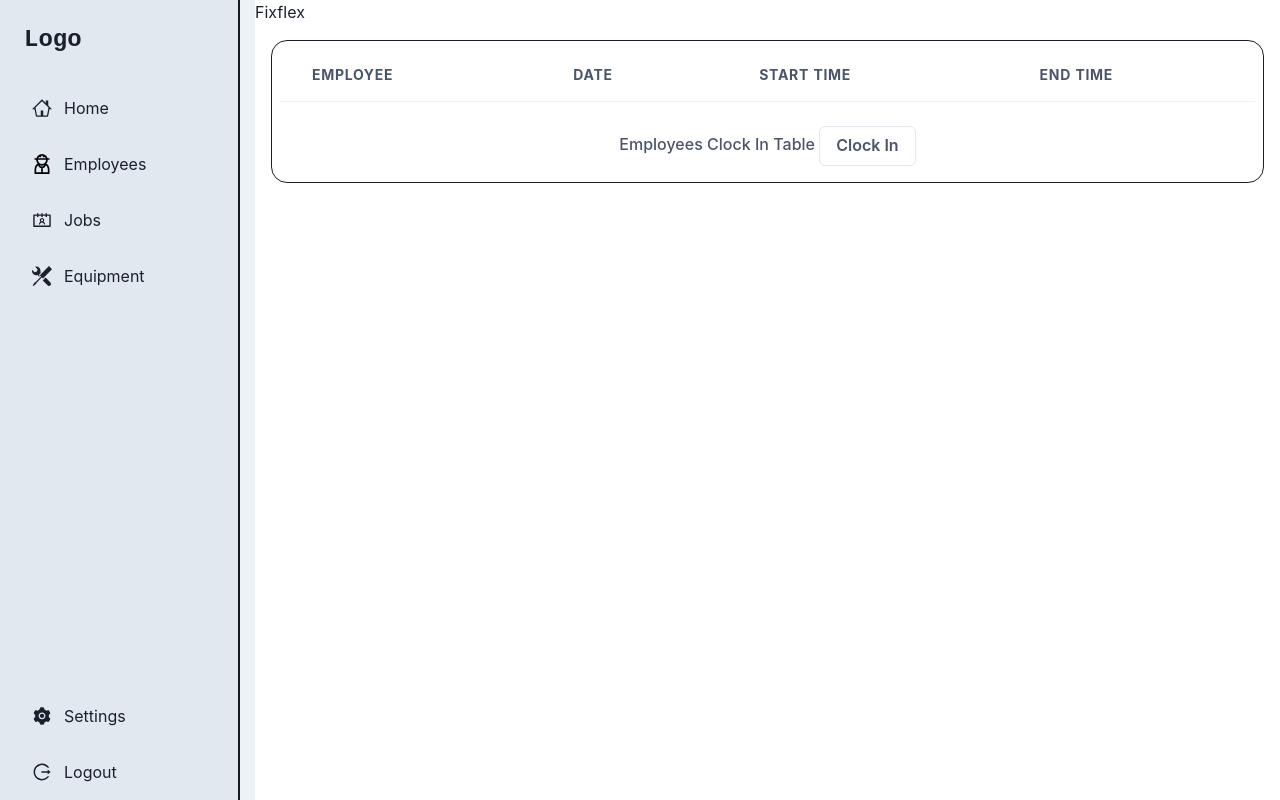
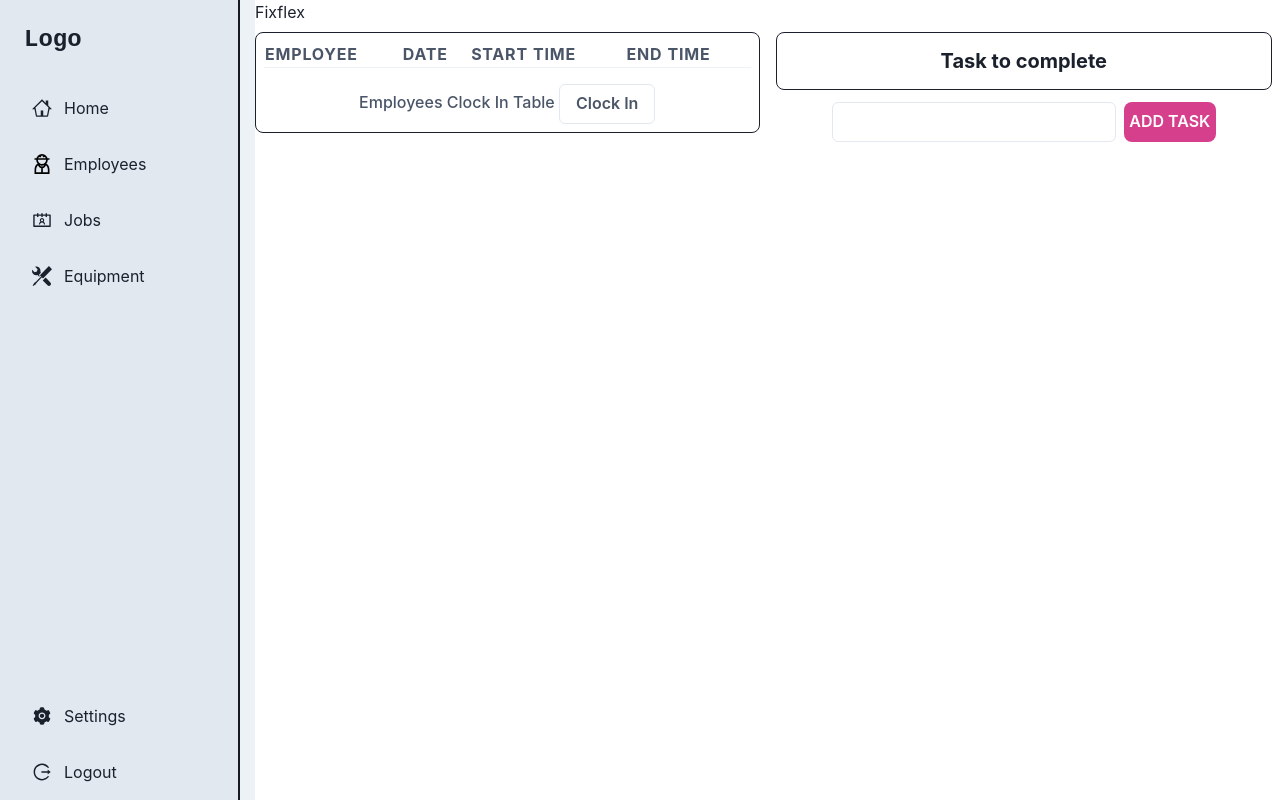
Before and after one commit to ShadFyt/Contractor-Assist-front-end, a React (Create React App) app: page /jobs/1 in a window 1280 px wide. Built offline with nearby package versions, Linux system fonts and the light colour scheme.

Commit message:
task isComplete redux setup

```diff
--- a/src/components/Main.jsx
+++ b/src/components/Main.jsx
@@ -3,7 +3,7 @@ import { Switch, Route, Redirect, withRouter } from "react-router-dom";
 import { Box, Stack } from "@chakra-ui/react";
 import Sidebar from "./layout/Sidebar";
 import ListJobs from "./jobs";
-import { SingleJobPage } from "./jobs/singleJobPage";
+import { SingleJobPage } from "./jobs/singleJob/singleJobPage";
 
 const HomePage = () => {
   return <div>Home page</div>;
--- a/src/components/jobs/JobComponent.jsx
+++ b/src/components/jobs/JobComponent.jsx
@@ -1,5 +1,7 @@
 import React from "react";
 import { Link as ReactLink } from "react-router-dom";
+import { MdOutlineCancelPresentation } from "react-icons/md";
+import { AiOutlineCheckCircle } from "react-icons/ai";
 
 import {
   Box,
@@ -20,6 +22,9 @@ import {
   Link,
   Badge,
   Tooltip,
+  StackDivider,
+  Spacer,
+  Icon,
 } from "@chakra-ui/react";
 import { EditClientForm } from "./editClientForm";
 import { DeleteJob } from "./deleteJob";
@@ -73,6 +78,43 @@ const ContactInfo = ({ jobContact, jobId }) => {
   );
 };
 
+const TaskTab = ({ jobTasks }) => {
+  if (jobTasks.length <= 0) {
+    return <Text>No tasks</Text>;
+  }
+  return (
+    <VStack
+      alignItems="stretch"
+      w="100%"
+      border="1px"
+      rounded="lg"
+      marginBottom={3}
+      p={4}
+      divider={<StackDivider colorScheme="gray" color="gray.300" />}
+    >
+      <HStack>
+        <Heading as="h4" color="black">
+          Task
+        </Heading>
+        <Spacer />
+        <Text color="black">Status</Text>
+      </HStack>
+      {jobTasks.map((task) => (
+        <HStack key={task.id}>
+          console.log
+          <Text>{task.task}</Text>
+          <Spacer />
+          {task.isComplete ? (
+            <Icon as={AiOutlineCheckCircle} color="green.700" fontSize="lg" />
+          ) : (
+            <Icon as={MdOutlineCancelPresentation} color="red" fontSize="lg" />
+          )}
+        </HStack>
+      ))}
+    </VStack>
+  );
+};
+
 const InfoTabs = ({ job }) => {
   return (
     <Box w="full">
@@ -96,7 +138,10 @@ const InfoTabs = ({ job }) => {
           <TabPanel>
             <DetailTab jobDetail={job.detail} />
           </TabPanel>
-          <TabPanel>some content3</TabPanel>
+          <TabPanel>
+            {" "}
+            <TaskTab jobTasks={job.tasks} />
+          </TabPanel>
         </TabPanels>
       </Tabs>
     </Box>
--- a/src/components/jobs/job_board.json
+++ b/src/components/jobs/job_board.json
@@ -15,7 +15,8 @@
       "endDate": "7/9/2021",
       "jobType": "Both"
     },
-    "workers": []
+    "workers": [],
+    "tasks": []
   },
   {
     "id": 2,
@@ -33,7 +34,8 @@
       "endDate": "2/2/2021",
       "jobType": "Installation"
     },
-    "workers": []
+    "workers": [],
+    "tasks": []
   },
   {
     "id": 3,
@@ -51,7 +53,8 @@
       "endDate": "12/2/2020",
       "jobType": "Both"
     },
-    "workers": []
+    "workers": [],
+    "tasks": []
   },
   {
     "id": 4,
@@ -69,7 +72,8 @@
       "endDate": "7/7/2021",
       "jobType": "Sanding"
     },
-    "workers": []
+    "workers": [],
+    "tasks": []
   },
   {
     "id": 5,
@@ -87,7 +91,8 @@
       "endDate": "1/15/2021",
       "jobType": "Installation"
     },
-    "workers": []
+    "workers": [],
+    "tasks": []
   },
   {
     "id": 6,
@@ -105,7 +110,8 @@
       "endDate": "8/10/2021",
       "jobType": "Both"
     },
-    "workers": []
+    "workers": [],
+    "tasks": []
   },
   {
     "id": 7,
@@ -123,7 +129,8 @@
       "endDate": "10/11/2021",
       "jobType": "Installation"
     },
-    "workers": []
+    "workers": [],
+    "tasks": []
   },
   {
     "id": 8,
@@ -141,7 +148,8 @@
       "endDate": "6/7/2021",
       "jobType": "Both"
     },
-    "workers": []
+    "workers": [],
+    "tasks": []
   },
   {
     "id": 9,
@@ -159,7 +167,8 @@
       "endDate": "3/5/2021",
       "jobType": "Sanding"
     },
-    "workers": []
+    "workers": [],
+    "tasks": []
   },
   {
     "id": 10,
@@ -177,6 +186,7 @@
       "endDate": "7/22/2021",
       "jobType": "Sanding"
     },
-    "workers": []
+    "workers": [],
+    "tasks": []
   }
 ]
--- a/src/components/jobs/singleJobPage.jsx
+++ b/src/components/jobs/singleJob/singleJobPage.jsx
@@ -1,19 +1,17 @@
 import React, { useState } from "react";
 import { useSelector, useDispatch } from "react-redux";
-import { employeesAdded } from "../../features/job/jobSlice";
+import { employeesAdded } from "../../../features/job/jobSlice";
 
 import {
   Button,
   Table,
   Thead,
   Tbody,
-  Tfoot,
   Tr,
   Th,
   Td,
   TableCaption,
   Box,
-  Stack,
   FormControl,
   FormLabel,
   Input,
@@ -28,12 +26,9 @@ import {
   VStack,
   HStack,
   Select,
+  SimpleGrid,
 } from "@chakra-ui/react";
-
-const fakeData = [
-  { name: "Ryan", startTime: "6:00am", endTime: "5:00pm" },
-  { name: "Bob", startTime: "7:00am", endTime: "6:00pm" },
-];
+import TaskComponent from "./taskComponent";
 
 const ClockInForm = ({ jobId }) => {
   const { isOpen, onOpen, onClose } = useDisclosure();
@@ -42,16 +37,18 @@ const ClockInForm = ({ jobId }) => {
   const [employee, setEmployee] = useState("");
   const [startTime, setStartTime] = useState("");
   const [endTime, setEndTime] = useState("");
+  const [date, setDate] = useState("");
 
   const onEmployeeChanged = (e) => setEmployee(e.target.value);
   const onStartTimeChanged = (e) => setStartTime(e.target.value);
   const onEndTimeChanged = (e) => setEndTime(e.target.value);
+  const onDateChanged = (e) => setDate(e.target.value);
 
   const onAddWorker = () => {
     console.log("clicked");
-    const data = { name: employee, startTime, endTime };
+    const data = { name: employee, date, startTime, endTime };
     onClose();
-    dispatch(employeesAdded({ id: jobId, data }));
+    dispatch(employeesAdded(jobId, data));
     setEmployee("");
   };
 
@@ -110,6 +107,17 @@ const ClockInForm = ({ jobId }) => {
                   />
                 </FormControl>
               </HStack>
+              <FormControl>
+                <FormLabel>Date</FormLabel>
+                <Input
+                  id="date"
+                  name="date"
+                  value={date}
+                  onChange={onDateChanged}
+                  type="date"
+                  textAlign="center"
+                />
+              </FormControl>
             </VStack>
           </ModalBody>
           <ModalFooter>
@@ -127,7 +135,7 @@ const ClockInForm = ({ jobId }) => {
 const RenderClockInTable = ({ job }) => {
   return (
     <>
-      <Table variant="simple" size="lg">
+      <Table variant="simple" size={{ base: "sm", md: "lg" }}>
         <TableCaption>
           Employees Clock In Table <ClockInForm jobId={job.id} />
         </TableCaption>
@@ -141,9 +149,9 @@ const RenderClockInTable = ({ job }) => {
         </Thead>
         <Tbody>
           {job.workers.map((data) => (
-            <Tr key={data.name}>
+            <Tr key={data.id}>
               <Td>{data.name}</Td>
-              <Td>n/a</Td>
+              <Td>{data.date}</Td>
               <Td>{data.startTime}</Td>
               <Td>{data.endTime}</Td>
             </Tr>
@@ -172,9 +180,14 @@ export const SingleJobPage = ({ match }) => {
   return (
     <section>
       <h2>{job.jobName}</h2>
-      <Box padding={2} margin={4} border="1px" rounded="2xl">
-        <RenderClockInTable job={job} />
-      </Box>
+      <SimpleGrid columns={{ base: 1, xl: 2 }} spacing={4}>
+        <Box marginY={2} padding={2} border="1px" rounded="lg" h="fit-content">
+          <RenderClockInTable job={job} />
+        </Box>
+        <Box marginY={2} marginRight={2} h="fit-content">
+          <TaskComponent jobId={jobId} jobTasks={job.tasks} />
+        </Box>
+      </SimpleGrid>
     </section>
   );
 };
--- /dev/null
+++ b/src/components/jobs/singleJob/taskComponent.jsx
@@ -0,0 +1,114 @@
+import React, { useState } from "react";
+import { useDispatch } from "react-redux";
+import {
+  taskAdded,
+  taskIsCompleteUpdate,
+} from "../../../features/job/jobSlice";
+
+import {
+  Button,
+  Box,
+  FormControl,
+  FormLabel,
+  Input,
+  VStack,
+  HStack,
+  Center,
+  SimpleGrid,
+  Text,
+  Spacer,
+  StackDivider,
+  Heading,
+  useToast,
+} from "@chakra-ui/react";
+
+const DisplayTasks = ({ jobTasks }) => {
+  const dispatch = useDispatch();
+
+  const onUpdateTask = (jobId, taskId, isComplete) => {
+    console.log("from dispatch", isComplete.toString(), jobId, taskId);
+    dispatch(taskIsCompleteUpdate({ jobId, taskId, isComplete }));
+  };
+
+  return (
+    <VStack
+      alignItems="stretch"
+      w="100%"
+      border="1px"
+      rounded="lg"
+      marginBottom={3}
+      p={4}
+      divider={<StackDivider colorScheme="gray" color="gray.300" />}
+    >
+      <Center>
+        <Heading as="h3" fontSize="xl">
+          Task to complete
+        </Heading>
+      </Center>
+      {jobTasks.map((task) => (
+        <HStack key={task.id}>
+          <Text marginLeft={2} fontSize="xl">
+            {task.task}
+          </Text>
+          <Spacer />
+          <Button
+            onClick={() => onUpdateTask(task.jobId, task.id, task.isComplete)}
+            size="sm"
+          >
+            complete
+          </Button>
+          <Button colorScheme="red" size="sm">
+            Delete
+          </Button>
+        </HStack>
+      ))}
+    </VStack>
+  );
+};
+
+const TaskComponent = ({ jobId, jobTasks }) => {
+  const dispatch = useDispatch();
+  const toast = useToast();
+
+  const [task, setTask] = useState("");
+  const onTaskChanged = (e) => setTask(e.target.value);
+
+  const onAddTask = () => {
+    console.log("add task");
+    dispatch(taskAdded(jobId, task));
+    setTask("");
+  };
+
+  const handleSubmit = () => {
+    toast({
+      title: "Task added",
+      description: task,
+      status: "success",
+      duration: 1500,
+      isClosable: true,
+    });
+    onAddTask();
+  };
+
+  return (
+    <>
+      <DisplayTasks jobTasks={jobTasks} />
+      <HStack width="sm" marginX="auto">
+        <FormControl>
+          <Input
+            type="text"
+            id="task"
+            name="task"
+            value={task}
+            onChange={onTaskChanged}
+          />
+        </FormControl>
+        <Button onClick={handleSubmit} colorScheme="pink" rounded="lg">
+          ADD TASK
+        </Button>
+      </HStack>
+    </>
+  );
+};
+
+export default TaskComponent;
--- a/src/features/job/jobSlice.js
+++ b/src/features/job/jobSlice.js
@@ -9,13 +9,58 @@ export const jobSlice = createSlice({
     },
 
     reducers: {
-        employeesAdded(state, action) {
-            const { id, data } = action.payload
-            const existingJob = state.listOfJobs.find(job => job.id === parseInt(id))
-            if (existingJob) {
-                existingJob.workers.push(data)
+        employeesAdded: {
+            reducer(state, action) {
+                const { jobId } = action.payload
+                const existingJob = state.listOfJobs.find(job => job.id === parseInt(jobId))
+                if (existingJob) {
+                    existingJob.workers.push(action.payload)
+                }
+            },
+            prepare(jobId, data) {
+                return {
+                    payload: {
+                        ...data,
+                        jobId,
+                        id: nanoid()
+                    }
+                }
             }
         },
+
+        taskIsCompleteUpdate(state, action) {
+            const { jobId, taskId, isComplete } = action.payload
+            console.log(jobId, isComplete)
+            const existingJob = state.listOfJobs.find(job => job.id === parseInt(jobId))
+            const existingTask = existingJob.tasks.find(task => task.id === taskId)
+            if (existingTask) {
+                console.log("task found", existingTask)
+                existingTask.isComplete = !isComplete
+                console.log("task is set to", existingTask.isComplete)
+            }
+        },
+
+        taskAdded: {
+            reducer(state, action) {
+                const { jobId } = action.payload
+                const existingJob = state.listOfJobs.find(job => job.id === parseInt(jobId))
+                if (existingJob) {
+                    existingJob.tasks.push(action.payload)
+                    console.log(action.payload)
+                }
+            },
+            prepare(jobId, task) {
+                return {
+                    payload: {
+                        jobId,
+                        task,
+                        id: nanoid(),
+                        isComplete: false
+                    }
+                }
+            }
+        },
+
         jobAdded: {
             reducer(state, action) {
                 state.listOfJobs.push(action.payload)
@@ -51,6 +96,11 @@ export const jobSlice = createSlice({
     }
 })
 
-export const { jobAdded, clientUpdated, jobDeleted, employeesAdded } = jobSlice.actions
+export const {
+    jobAdded,
+    clientUpdated,
+    jobDeleted, employeesAdded,
+    taskAdded, taskIsCompleteUpdate,
+} = jobSlice.actions
 export const selectJobs = state => state.job.listOfJobs
 export default jobSlice.reducer;
```
